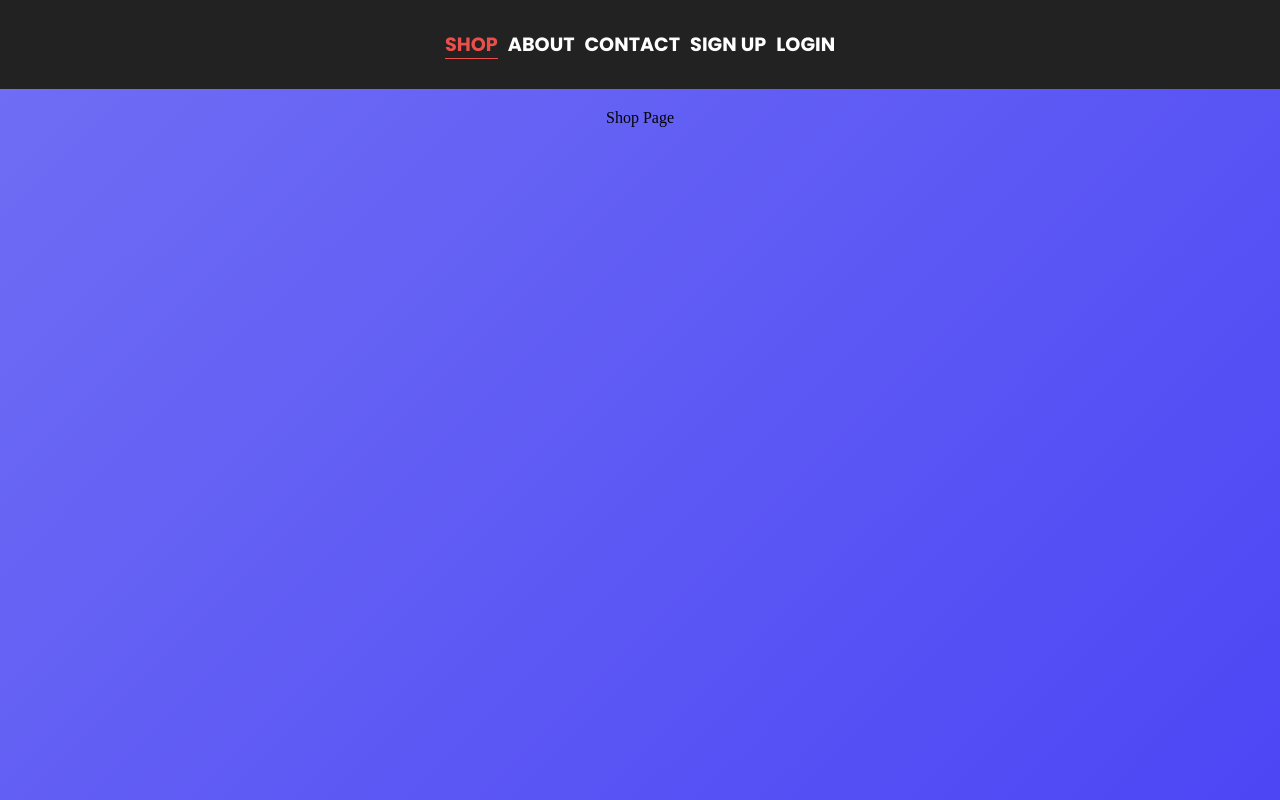
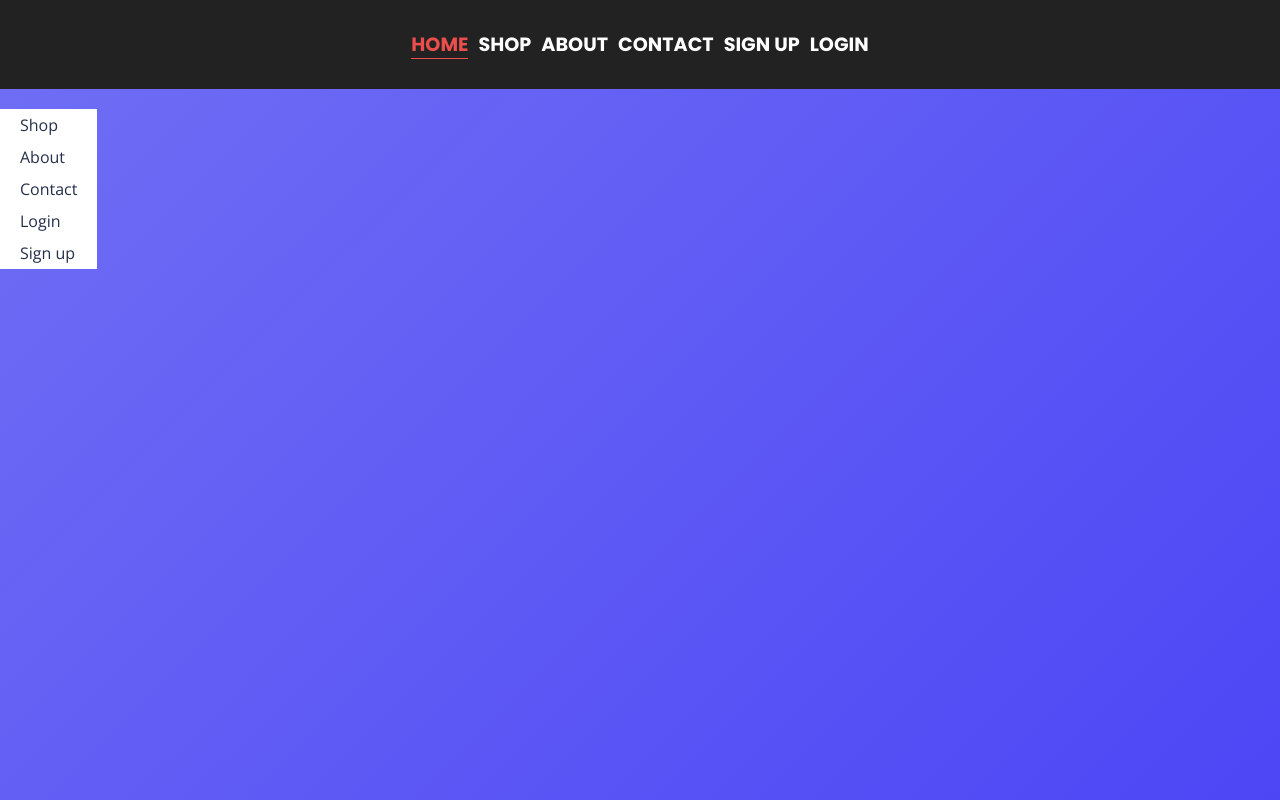
Before and after one commit to damaloonazhret/eCommerce-Application, a website built with webpack: page src/index.html in a window 1280 px wide. Built offline with nearby package versions, Linux system fonts and the light colour scheme.

Commit message:
feat: add home page

```diff
--- a/src/components/router/routes.ts
+++ b/src/components/router/routes.ts
@@ -1,12 +1,14 @@
 import { Route } from '../../types/interfaces';
 import About from '../view/about';
 import Contact from '../view/contact';
+import Home from '../view/home';
 import Login from '../view/login';
 import Registration from '../view/registration';
 import Shop from '../view/shop';
 
 const routes: Route[] = [
-    { path: '/', View: Shop },
+    { path: '/', View: Home },
+    { path: '/shop', View: Shop },
     { path: '/login', View: Login },
     { path: '/registration', View: Registration },
     { path: '/about', View: About },
--- a/src/components/view/header/header.scss
+++ b/src/components/view/header/header.scss
@@ -8,7 +8,7 @@
         text-decoration: none;
         gap: 10px;
 
-        @media (max-width: 440px) {
+        @media (max-width: 500px) {
             flex-direction: column;
         }
     }
--- a/src/components/view/header/index.ts
+++ b/src/components/view/header/index.ts
@@ -23,7 +23,8 @@ export default class Header {
         this.ul = document.createElement('ul');
         this.ul.classList.add('header__nav-list');
         this.ul.innerHTML = `
-                            <li><a class="header__nav-link" href="/" data-route>Shop</a></li>
+                            <li><a class="header__nav-link" href="/" data-route>Home</a></li>
+                            <li><a class="header__nav-link" href="/shop" data-route>Shop</a></li>
                             <li><a class="header__nav-link" href="/about" data-route>About</a></li>
                             <li><a class="header__nav-link" href="/contact" data-route>Contact</a></li>
                             <li><a class="header__nav-link" href="/registration" data-route>Sign Up</a></li>
--- /dev/null
+++ b/src/components/view/home/home.scss
@@ -0,0 +1,20 @@
+.home {
+    display: flex;
+    justify-content: flex-start;
+    width: 100%;
+
+    &__menu {
+        display: flex;
+        flex-direction: column;
+        font-family: 'Open Sans', sans-serif;
+        background-color: #fff;
+
+        &__item {
+            padding: 5px 20px 5px;
+
+            a {
+                color: #252f4a;
+            }
+        }
+    }
+}
--- /dev/null
+++ b/src/components/view/home/index.ts
@@ -0,0 +1,37 @@
+import './home.scss';
+
+export default class Home {
+    private home!: HTMLElement;
+
+    constructor() {
+        this.init();
+    }
+
+    private init(): void {
+        this.home = document.createElement('section');
+        this.home.classList.add('home');
+        const menu = document.createElement('div');
+        menu.classList.add('home__menu');
+        menu.innerHTML = `<div class="home__menu__item">
+                            <a data-route href="/shop">Shop</a>
+                          </div>
+                          <div class="home__menu__item">
+                            <a data-route href="/about">About</a>
+                          </div>
+                          <div class="home__menu__item">
+                            <a data-route href="/contact">Contact</a>
+                          </div>
+                          <div class="home__menu__item">
+                            <a data-route href="/login">Login</a>
+                          </div>
+                          <div class="home__menu__item">
+                            <a data-route href="/registration">Sign up</a>
+                          </div>
+                          `;
+        this.home.append(menu);
+    }
+
+    public getLayout(): HTMLElement {
+        return this.home;
+    }
+}
```
Also changed, not shown: src/types/interfaces.ts (+9 -1 lines).
